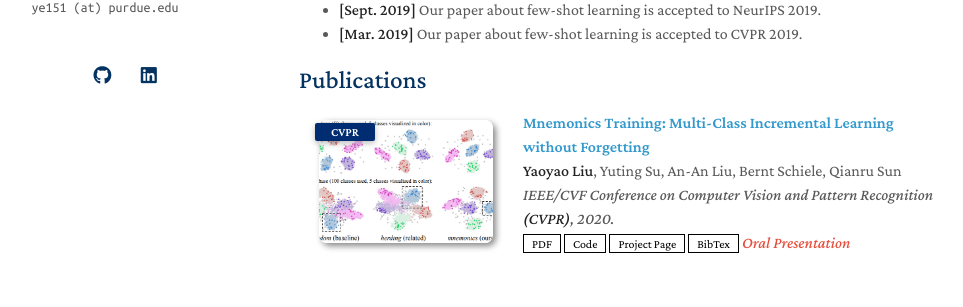
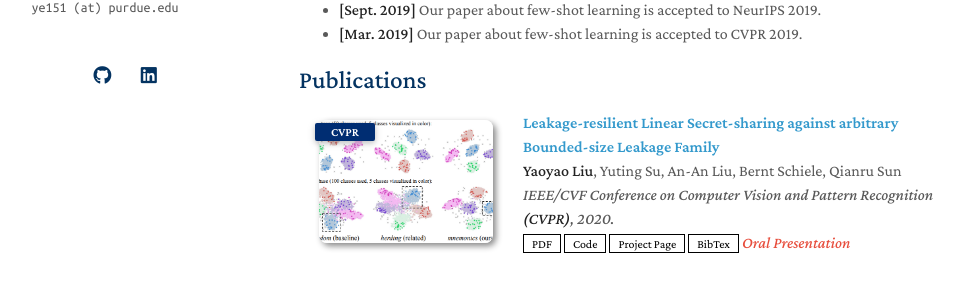
Before and after one commit to darahye/darahye.github.io, a Jekyll site: the page built from index.md, in a window 1280 px wide and 1016 px high. Shown: the part 356-663 px from the top of the window, without its empty margins (171-1134 px from the left). Built offline with Jekyll 4.4.1, drawn with Linux system fonts in a browser that asks for light colours; nearby versions of some CDN libraries; a style sheet for code colours, icons or effects is not loaded; our own code applies the rules of GitHub Pages for plain Markdown files.

Commit message:
update image

```diff
--- a/_includes/publications.md
+++ b/_includes/publications.md
@@ -12,7 +12,8 @@
   </div>
 
   <div class="col-sm-9" style="position: relative;padding-right: 15px;padding-left: 20px;">
-    <div class="title"><a href="https://arxiv.org/pdf/2002.10211.pdf">Mnemonics Training: Multi-Class Incremental Learning without Forgetting</a></div>
+    <div class="title"><a href="https://www.cs.purdue.edu/homes/hmaji/papers/MNPSWYY22.pdf">Leakage-resilient Linear Secret-sharing against arbitrary
+Bounded-size Leakage Family</a></div>
     <div class="author"><strong>Yaoyao Liu</strong>, Yuting Su, An-An Liu, Bernt Schiele, Qianru Sun</div>
     <div class="periodical"><em>IEEE/CVF Conference on Computer Vision and Pattern Recognition <strong>(CVPR)</strong>, 2020.</em></div>
     <div class="links">
```
Also changed, not shown: README_de.md (deleted).
